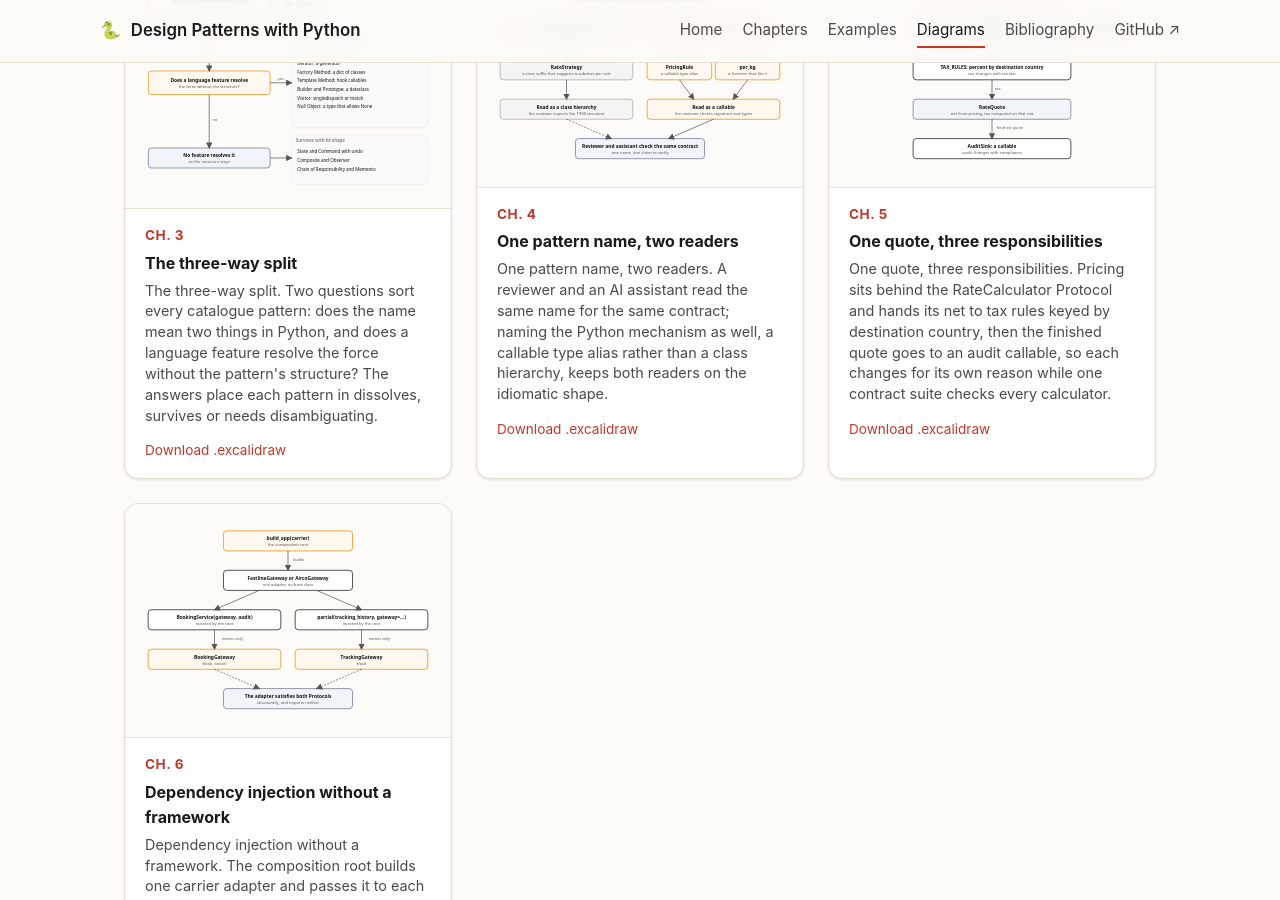
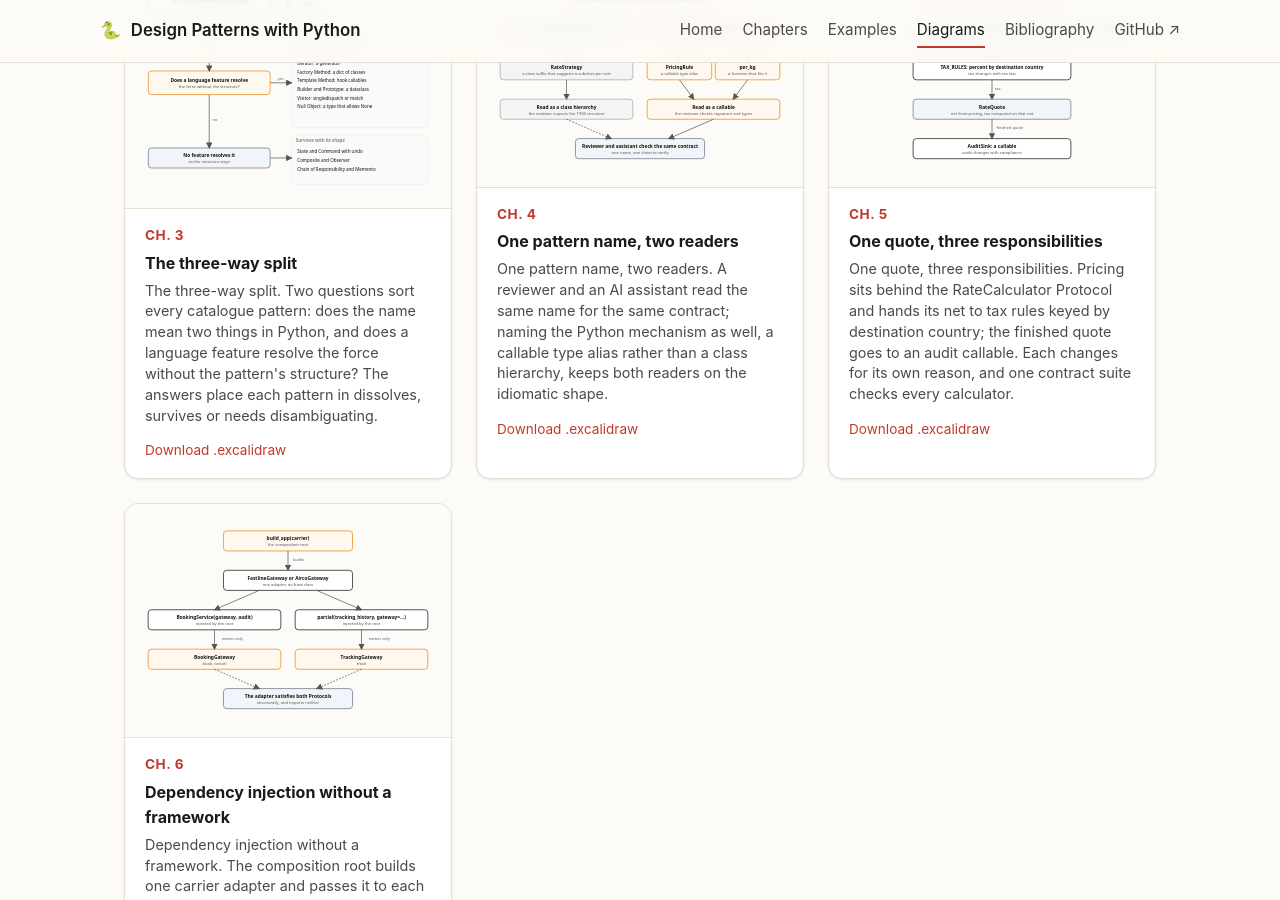
Before and after one commit to patterncatalyst/design-patterns-with-python, a Jekyll site: the page built from diagrams.html, in a window 1280 px wide and 900 px high, scrolled down 1053 px. Built offline with Jekyll 4.4.1, drawn with Linux system fonts in a browser that asks for light colours.

```diff
--- a/_data/diagrams.yml
+++ b/_data/diagrams.yml
@@ -50,9 +50,9 @@
   title: One quote, three responsibilities
   caption: >-
     One quote, three responsibilities. Pricing sits behind the RateCalculator
-    Protocol and hands its net to tax rules keyed by destination country, then
-    the finished quote goes to an audit callable, so each changes for its own
-    reason while one contract suite checks every calculator.
+    Protocol and hands its net to tax rules keyed by destination country; the
+    finished quote goes to an audit callable. Each changes for its own reason,
+    and one contract suite checks every calculator.
 
 - name: 06-isp-dip-and-di-without-a-framework
   section: "Ch. 6"
--- a/scripts/chapters.toml
+++ b/scripts/chapters.toml
@@ -52,7 +52,7 @@ title = "SRP, OCP, and LSP in Python"
 part = 3
 kind = "hands-on"
 has_example = true
-status = "stub"
+status = "drafted"
 
 [[chapter]]
 number = 6
@@ -61,7 +61,7 @@ title = "ISP, DIP, and dependency injection without a framework"
 part = 3
 kind = "hands-on"
 has_example = true
-status = "stub"
+status = "drafted"
 
 [[chapter]]
 number = 7
```
Also changed, not shown: _plans/r03-plan.md (+2 -2 lines).
